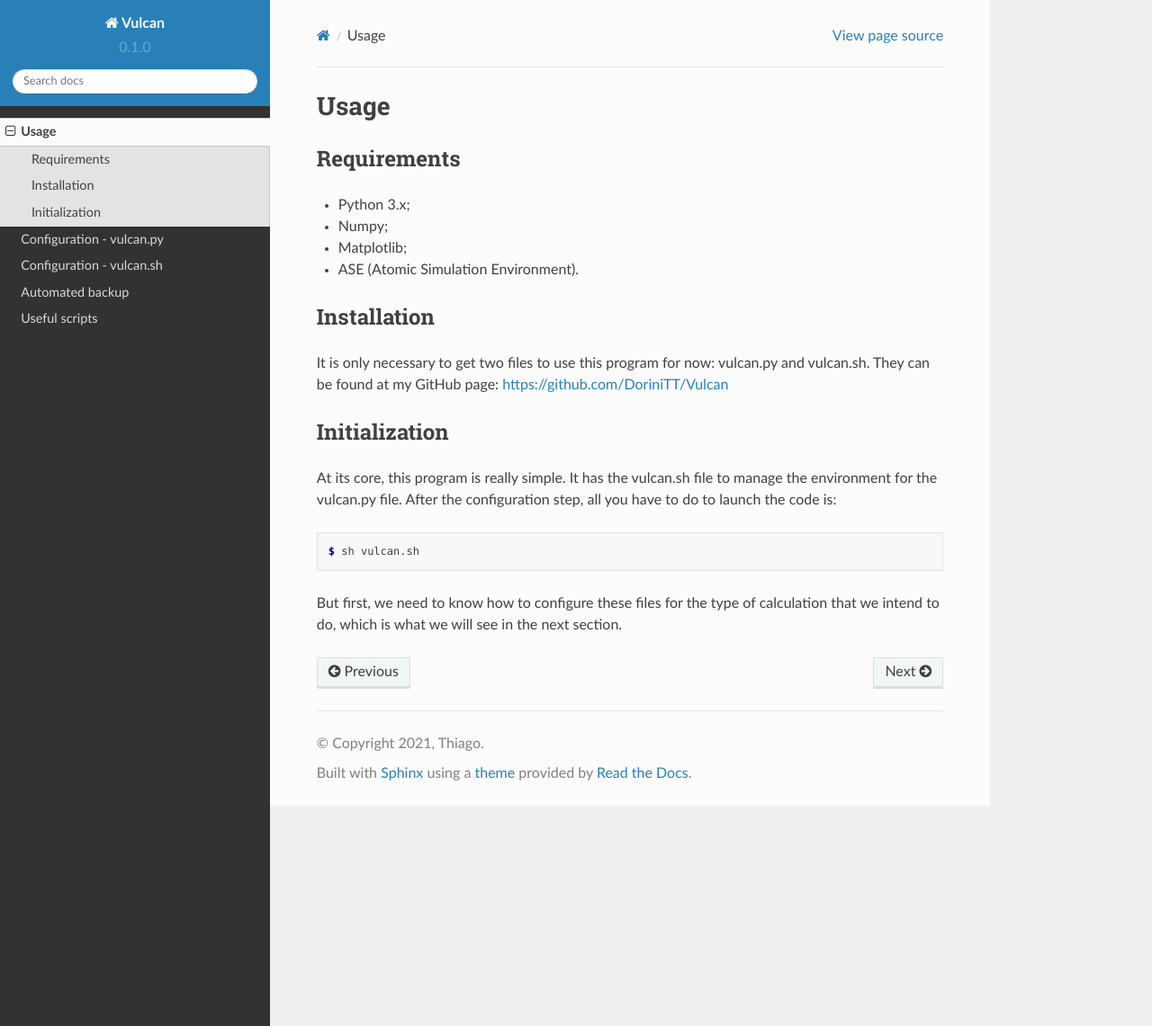
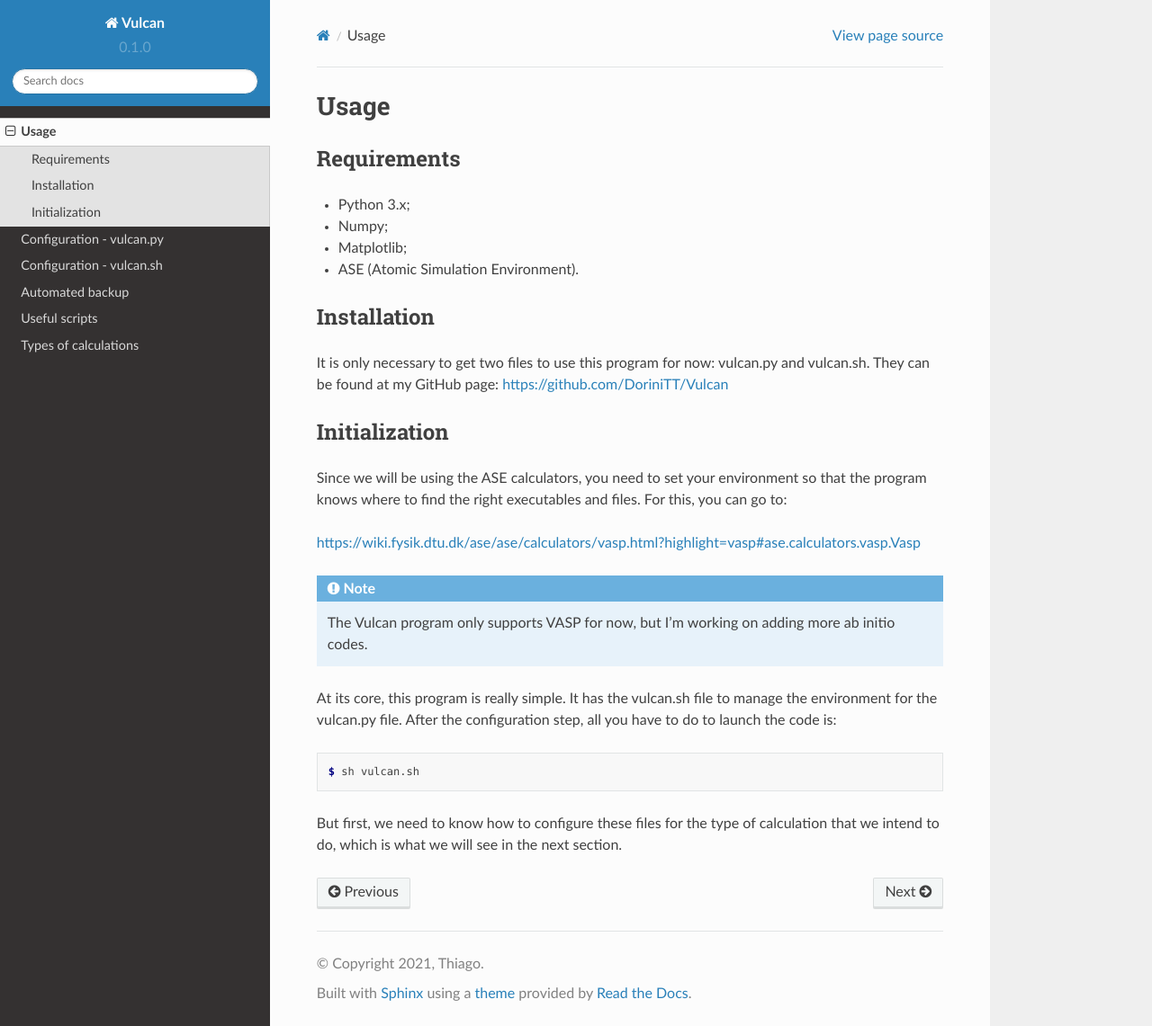
Before and after one commit to DoriniTT/Vulcan, a Sphinx documentation site: the page built from docs/source/usage.rst, in a window 1280 px wide and 1141 px high. Shown: the whole window at 90% size. Built offline with Sphinx 7.4.7 and the Read the Docs theme 2.0.0, drawn with Linux system fonts in a browser that asks for light colours.

Commit message:
update explanation of functions

```diff
--- a/docs/source/configuration.rst
+++ b/docs/source/configuration.rst
@@ -179,7 +179,7 @@ In this example, I'm activating only the ``relax`` flag, meaning that I want to
 
     The ``run_step_relax`` function is faily optimized, because it will make backup files of the important files on each type of calculation. If you want to restart your calculation when it stops, it will verify what are the flags that finished well and continue exactly from where you stoped. This way you don't need to be afraid to re-launch all the calculations.
 
-And that's it! Just watch it run.
+And that's it! Type ``sh vulcan.sh`` and watch it run.
 
 .. _backup:
 
--- a/docs/source/index.rst
+++ b/docs/source/index.rst
@@ -18,3 +18,4 @@ Contents
    usage
    configuration
    useful_scripts
+   calculations
--- a/docs/source/usage.rst
+++ b/docs/source/usage.rst
@@ -24,6 +24,15 @@ https://github.com/DoriniTT/Vulcan
 Initialization
 --------------
 
+Since we will be using the ASE calculators, you need to set your environment so that the program knows where to find the right executables and files.
+For this, you can go to:
+
+https://wiki.fysik.dtu.dk/ase/ase/calculators/vasp.html?highlight=vasp#ase.calculators.vasp.Vasp
+
+.. note::
+
+    The Vulcan program only supports VASP for now, but I'm working on adding more ab initio codes.
+
 At its core, this program is really simple. It has the vulcan.sh file to manage the environment for the vulcan.py file. After the configuration step, all you have to do to launch the code is:
 
 .. code-block:: console
```
Also changed, not shown: docs/source/calculations.rst (added, +45 -0 lines).
